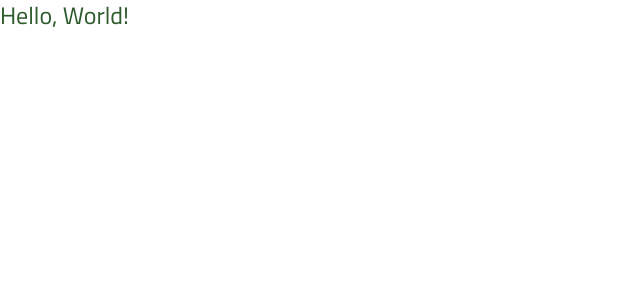
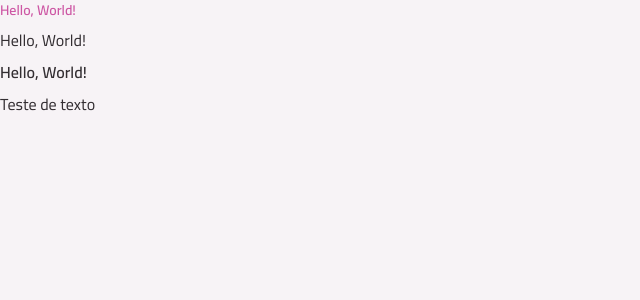
Before and after one commit to SouzaMVictor/todo, a React (Vite) app: page / in a window 1280 px wide. Shown: the top 300 px of the page, without its empty margins (0-640 px from the left). Built offline with nearby package versions, Linux system fonts and the light colour scheme.

Commit message:
styling our texts

```diff
--- a/index.html
+++ b/index.html
@@ -13,7 +13,7 @@
     <link href="https://fonts.googleapis.com/css2?family=Cairo:wght@200..1000&family=Rubik:wght@600&display=swap" rel="stylesheet">
     <title>todo</title>
   </head>
-  <body>
+  <body class="bg-grey-100">
     <div id="root"></div>
     <script type="module" src="/src/main.tsx"></script>
   </body>
--- a/package.json
+++ b/package.json
@@ -11,6 +11,7 @@
   },
   "dependencies": {
     "@tailwindcss/vite": "^4.2.1",
+    "class-variance-authority": "^0.7.1",
     "react": "^19.2.0",
     "react-dom": "^19.2.0",
     "tailwindcss": "^4.2.1"
--- a/src/App.tsx
+++ b/src/App.tsx
@@ -1,6 +1,15 @@
+import Text from "./assets/components/text";
+
 export default function App() {
+  return (
+    <div className="flex flex-col gap-2">
+      <Text variant="body-sm-bold" className="text-pink-base">Hello, World!</Text>
 
-  return(
-   <div className="text-green-dark text-2xl">Hello, World!</div>
-  )
+      <Text className="text-green-base">Hello, World!</Text>
+
+      <Text variant="body-md-bold">Hello, World!</Text>
+
+      <Text>Teste de texto</Text>
+    </div>
+  );
 }
--- /dev/null
+++ b/src/assets/components/text.tsx
@@ -0,0 +1,32 @@
+import React from "react";
+import { cva, type VariantProps } from "class-variance-authority";
+
+export const textVariants = cva("font-sans text-grey-400", {
+    variants: {
+        variant:{
+            "body-sm-bold": "text-sm leading-5 font-semibold",
+            "body-md": "text-base leading-6 font-normal",
+            "body-md-bold": "text-base leading-6 font-semibold"
+        }
+    },
+    defaultVariants:{
+        variant: "body-md"
+    }
+});
+
+interface TextProps extends VariantProps<typeof textVariants> {
+    as?: keyof React.JSX.IntrinsicElements;
+    className?: string;
+    children?: React.ReactNode;
+}
+
+export default function Text({as="span", variant, className, children, ...props}: TextProps){
+    return React.createElement(
+        as,
+        {
+            className: textVariants({variant, className}),
+            ...props
+        },
+        children
+    )
+}
```
Also changed, not shown: 1 other file (tests, documents, lock files or other folders).
